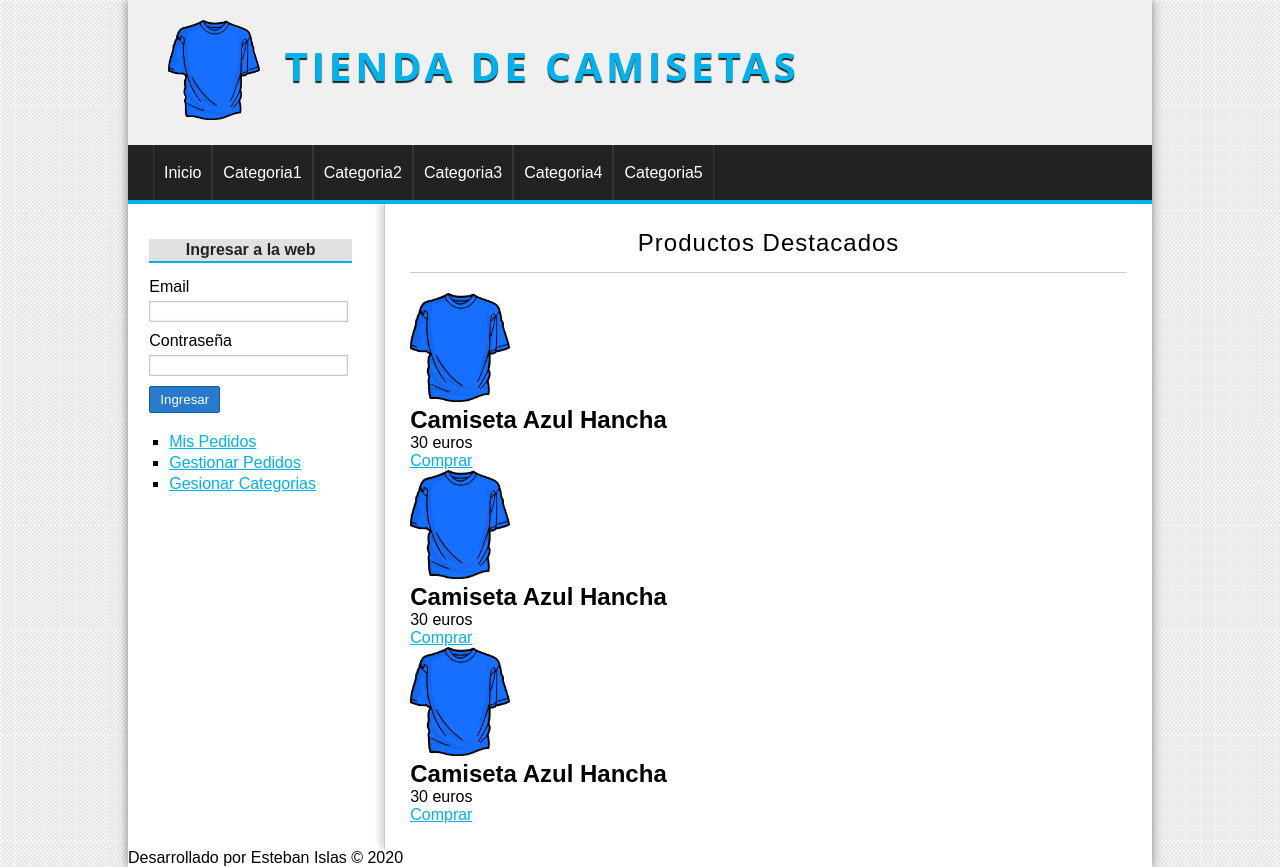
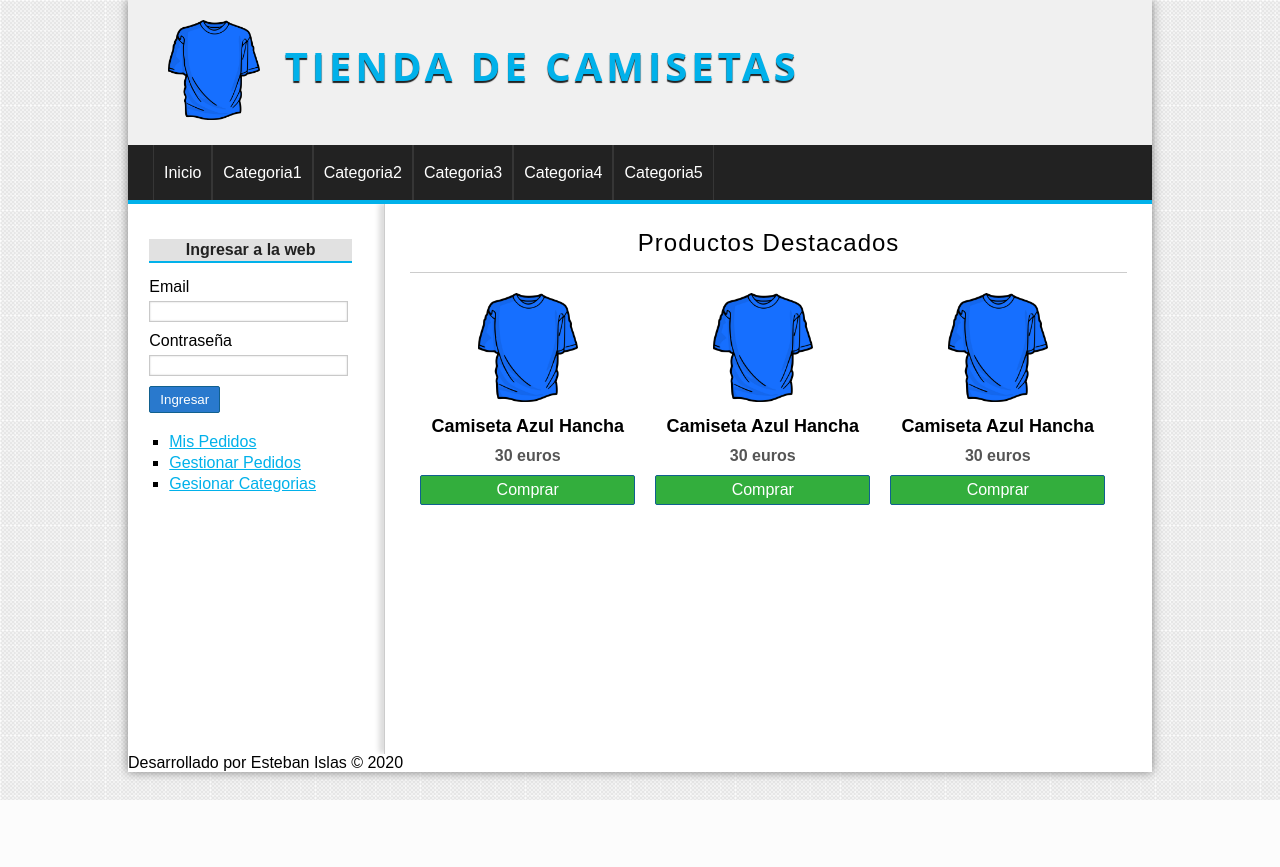
Before and after one commit to EstebanIslas/Proyecto_PHP_POO, a PHP site: page / in a window 1280 px wide. After the commit the page ends 800 px from the top, so only its background shows below. Run offline with PHP 8.4, Linux system fonts and the light colour scheme.

Commit message:
Maquetado de Productos

```diff
--- a/assets/css/styles.css
+++ b/assets/css/styles.css
@@ -181,7 +181,7 @@ input[type='email']:focus{
 
 input[type='button'],
 input[type='submit'],
-button{
+button, .button{
     display: block;
     border-radius: 2px;
     width: auto;
@@ -192,6 +192,12 @@ button{
     background: #2979cd;
     border: 1px solid #11608e;
     cursor: pointer;
+}
+
+.button{
+    background: #33ae3d;
+    color: white !important;
+    text-decoration: none;
 }
 
 label,
@@ -218,6 +224,7 @@ button{
 /*Central*/
 #central{
     width: 70%;
+    min-height: 500px;
     float: right;
     border-left: 1px solid #cccccc;
     box-shadow: -5px -1px 5px #dddddd;
@@ -237,6 +244,27 @@ button{
 
 
 /*Productos*/
+.product{
+    width: 30%;
+    /*border-right: 1px solid #cccccc;*/
+    float: left;
+    margin-right: 10px;
+    margin-left: 10px;
+    text-align: center;
+}
+
 .product img{
     width: 100px;
+    margin-bottom: 10px;
 }
+
+.product h2{
+    font-size: 18px;
+    margin-bottom: 10px;
+}
+
+.product p{
+    font-weight: bold;
+    color: #555555;
+    margin-bottom: 10px;
+}
--- a/index.php
+++ b/index.php
@@ -80,21 +80,21 @@
                         <img src="assets/img/camiseta.png">
                         <h2>Camiseta Azul Hancha</h2>
                         <p>30 euros</p>
-                        <a href="">Comprar</a>
+                        <a href="" class="button">Comprar</a>
                     </div>
 
                     <div class="product">
                         <img src="assets/img/camiseta.png">
                         <h2>Camiseta Azul Hancha</h2>
                         <p>30 euros</p>
-                        <a href="">Comprar</a>
+                        <a href="" class="button">Comprar</a>
                     </div>
 
                     <div class="product">
                         <img src="assets/img/camiseta.png">
                         <h2>Camiseta Azul Hancha</h2>
                         <p>30 euros</p>
-                        <a href="">Comprar</a>
+                        <a href="" class="button">Comprar</a>
                     </div>
                 </div>
             </div>
```
